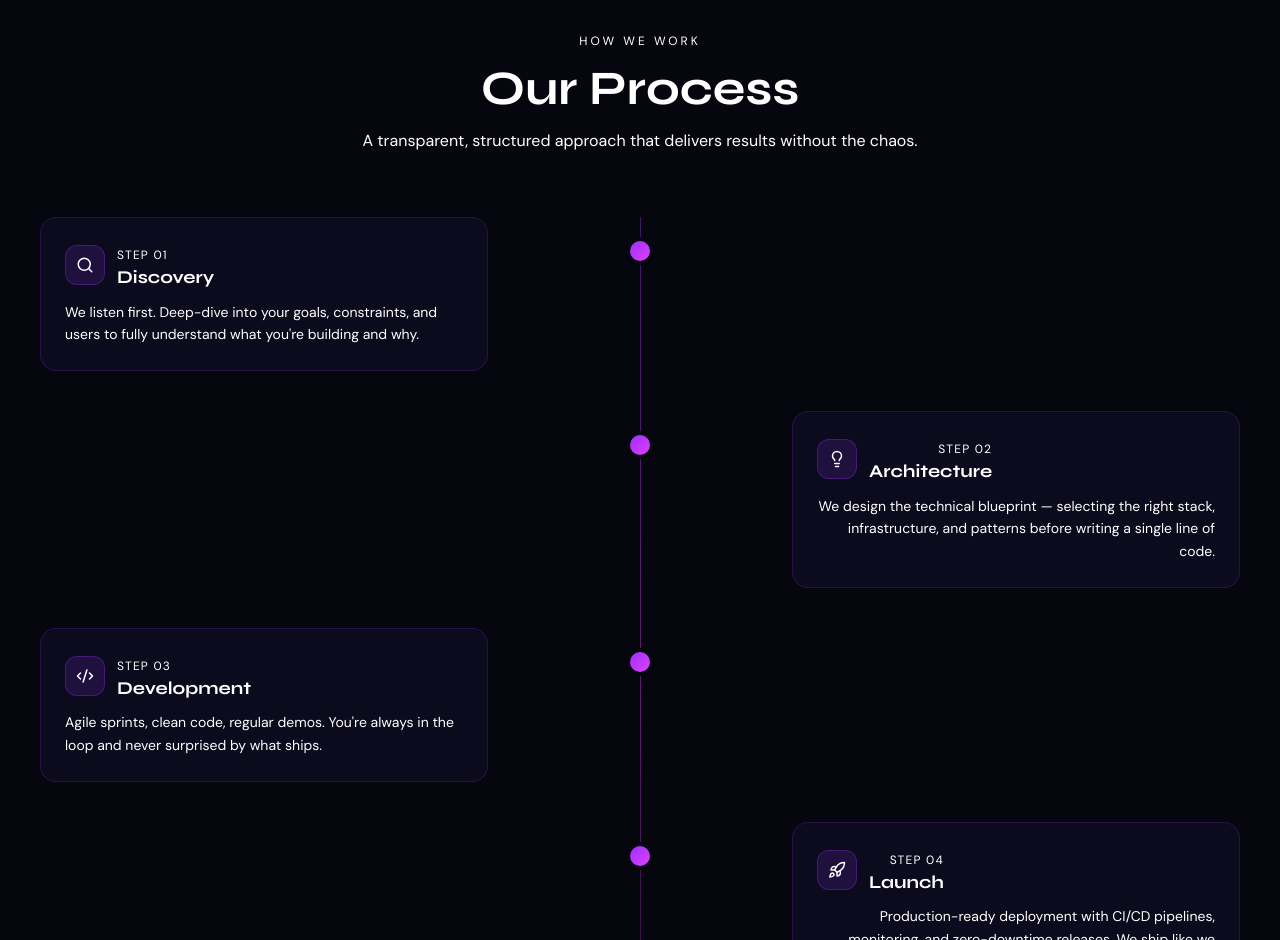
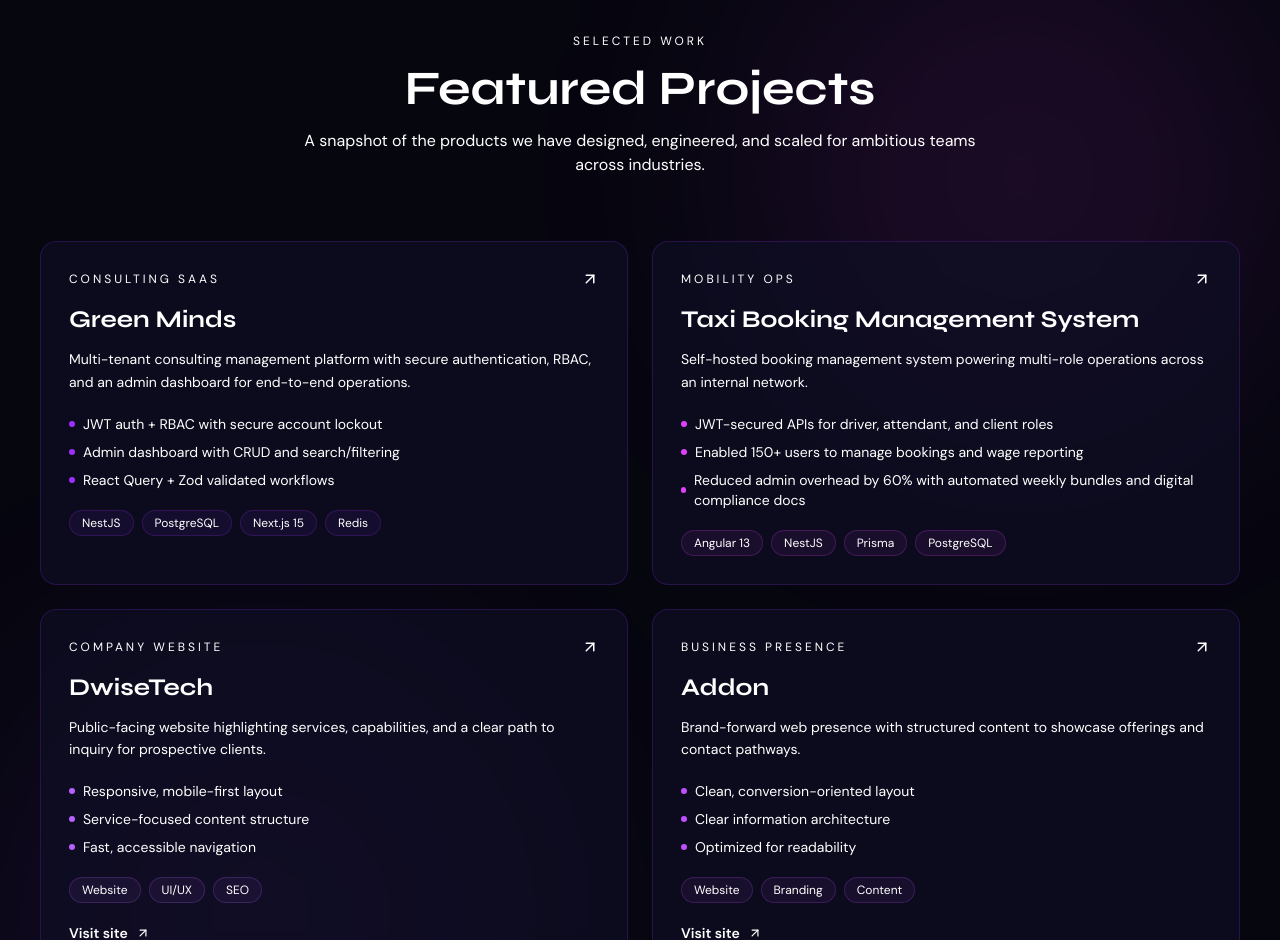
Before and after one commit to danitrical/katal-technologies, a Next.js app: page / in a window 1280 px wide. Shown: the part 1860-2800 px from the top of the page. Built offline with nearby package versions, Linux system fonts and the light colour scheme.

Commit message:
feat: added projects

```diff
--- a/src/app/page.tsx
+++ b/src/app/page.tsx
@@ -1,6 +1,7 @@
 import Navbar from "@/components/Navbar";
 import Hero from "@/components/Hero";
 import Services from "@/components/Services";
+import Projects from "@/components/Projects";
 import TechStack from "@/components/TechStack";
 import Process from "@/components/Process";
 import About from "@/components/About";
@@ -13,6 +14,7 @@ export default function Home() {
       <Navbar />
       <Hero />
       <Services />
+      <Projects />
       <Process />
       <TechStack />
       <About />
--- a/src/components/Footer.tsx
+++ b/src/components/Footer.tsx
@@ -5,7 +5,7 @@ import { Github, Linkedin, Twitter, Mail } from "lucide-react";
 
 const footerLinks = {
   Services: ["Web Development", "Mobile Apps", "Cloud & DevOps", "AI Solutions"],
-  Company: ["About", "Process", "Tech Stack", "Contact"],
+  Company: ["About", "Projects", "Process", "Tech Stack", "Contact"],
 };
 
 export default function Footer() {
--- a/src/components/Hero.tsx
+++ b/src/components/Hero.tsx
@@ -157,8 +157,8 @@ export default function Hero() {
           className="mt-20 pt-10 border-t border-purple-brand/15 grid grid-cols-2 md:grid-cols-4 gap-8 max-w-3xl mx-auto"
         >
           {[
-            { value: "50+", label: "Projects Delivered" },
-            { value: "3", label: "Years of Expertise" },
+            { value: "5+", label: "Projects Delivered" },
+            { value: "1", label: "Years of Expertise" },
             { value: "100%", label: "Client Satisfaction" },
             { value: "4", label: "Core Services" },
           ].map((stat) => (
--- a/src/components/Navbar.tsx
+++ b/src/components/Navbar.tsx
@@ -7,6 +7,7 @@ import { Menu, X } from "lucide-react";
 
 const navLinks = [
   { href: "#services", label: "Services" },
+  { href: "#projects", label: "Projects" },
   { href: "#process", label: "Process" },
   { href: "#tech", label: "Tech Stack" },
   { href: "#about", label: "About" },
--- /dev/null
+++ b/src/components/Projects.tsx
@@ -0,0 +1,194 @@
+"use client";
+
+import { motion } from "framer-motion";
+import { ArrowUpRight } from "lucide-react";
+
+const projects = [
+  {
+    title: "Green Minds",
+    category: "Consulting SaaS",
+    description:
+      "Multi-tenant consulting management platform with secure authentication, RBAC, and an admin dashboard for end-to-end operations.",
+    highlights: [
+      "JWT auth + RBAC with secure account lockout",
+      "Admin dashboard with CRUD and search/filtering",
+      "React Query + Zod validated workflows",
+    ],
+    stack: ["NestJS", "PostgreSQL", "Next.js 15", "Redis"],
+    accent: "#9B30FF",
+  },
+  {
+    title: "Taxi Booking Management System",
+    category: "Mobility Ops",
+    description:
+      "Self-hosted booking management system powering multi-role operations across an internal network.",
+    highlights: [
+      "JWT-secured APIs for driver, attendant, and client roles",
+      "Enabled 150+ users to manage bookings and wage reporting",
+      "Reduced admin overhead by 60% with automated weekly bundles and digital compliance docs",
+    ],
+    stack: ["Angular 13", "NestJS", "Prisma", "PostgreSQL"],
+    accent: "#E040FB",
+  },
+  {
+    title: "DwiseTech",
+    category: "Company Website",
+    description:
+      "Public-facing website highlighting services, capabilities, and a clear path to inquiry for prospective clients.",
+    highlights: [
+      "Responsive, mobile-first layout",
+      "Service-focused content structure",
+      "Fast, accessible navigation",
+    ],
+    stack: ["Website", "UI/UX", "SEO"],
+    accent: "#B860FF",
+    link: "https://dwisetech.com/",
+  },
+  {
+    title: "Addon",
+    category: "Business Presence",
+    description:
+      "Brand-forward web presence with structured content to showcase offerings and contact pathways.",
+    highlights: [
+      "Clean, conversion-oriented layout",
+      "Clear information architecture",
+      "Optimized for readability",
+    ],
+    stack: ["Website", "Branding", "Content"],
+    accent: "#C050FF",
+    link: "https://addon.com.pk",
+  },
+];
+
+export default function Projects() {
+  return (
+    <section id="projects" className="relative py-28 overflow-hidden">
+      {/* Background */}
+      <div className="absolute inset-0 pointer-events-none">
+        <div className="absolute top-0 right-0 w-[520px] h-[520px] rounded-full bg-magenta-brand/10 blur-[120px]" />
+        <div className="absolute bottom-0 left-0 w-[520px] h-[520px] rounded-full bg-purple-brand/10 blur-[120px]" />
+      </div>
+
+      <div className="relative z-10 max-w-7xl mx-auto px-6 lg:px-10">
+        {/* Header */}
+        <motion.div
+          initial={{ opacity: 0, y: 24 }}
+          whileInView={{ opacity: 1, y: 0 }}
+          viewport={{ once: true }}
+          transition={{ duration: 0.6 }}
+          className="text-center mb-16"
+        >
+          <span className="inline-block text-xs font-dm tracking-[0.25em] text-purple-soft/60 uppercase mb-4">
+            Selected Work
+          </span>
+          <h2 className="font-syne font-bold text-4xl md:text-5xl text-white mb-4">
+            Featured <span className="text-gradient">Projects</span>
+          </h2>
+          <p className="text-purple-soft/60 font-dm max-w-2xl mx-auto">
+            A snapshot of the products we have designed, engineered, and scaled
+            for ambitious teams across industries.
+          </p>
+        </motion.div>
+
+        {/* Cards */}
+        <div className="grid grid-cols-1 lg:grid-cols-2 gap-6">
+          {projects.map((project, i) => (
+            <motion.article
+              key={project.title}
+              initial={{ opacity: 0, y: 28 }}
+              whileInView={{ opacity: 1, y: 0 }}
+              viewport={{ once: true }}
+              transition={{ duration: 0.5, delay: i * 0.1 }}
+              className="group relative rounded-2xl border border-purple-brand/20 bg-surface/70 backdrop-blur-sm p-7 card-hover overflow-hidden"
+            >
+              <div
+                className="absolute inset-0 opacity-0 group-hover:opacity-100 transition-opacity duration-500"
+                style={{
+                  background: `radial-gradient(circle at 20% 20%, ${project.accent}22, transparent 60%)`,
+                }}
+              />
+
+              <div className="relative">
+                <div className="flex items-center justify-between mb-4">
+                  <span className="text-xs font-dm tracking-[0.25em] uppercase text-purple-soft/60">
+                    {project.category}
+                  </span>
+                  <ArrowUpRight
+                    size={18}
+                    className="text-purple-soft/50 group-hover:translate-x-0.5 group-hover:-translate-y-0.5 transition-all duration-200"
+                  />
+                </div>
+
+                <h3 className="font-syne font-bold text-2xl text-white mb-3">
+                  {project.title}
+                </h3>
+                <p className="text-purple-soft/60 font-dm text-sm leading-relaxed mb-5">
+                  {project.description}
+                </p>
+
+                <div className="space-y-2 mb-5">
+                  {project.highlights.map((item) => (
+                    <div key={item} className="flex items-center gap-2 text-sm font-dm">
+                      <span
+                        className="w-1.5 h-1.5 rounded-full"
+                        style={{ background: project.accent }}
+                      />
+                      <span className="text-purple-soft/70">{item}</span>
+                    </div>
+                  ))}
+                </div>
+
+                <div className="flex flex-wrap gap-2">
+                  {project.stack.map((tech) => (
+                    <span
+                      key={tech}
+                      className="px-3 py-1 text-xs font-dm rounded-full border"
+                      style={{
+                        borderColor: `${project.accent}35`,
+                        color: project.accent,
+                        background: `${project.accent}12`,
+                      }}
+                    >
+                      {tech}
+                    </span>
+                  ))}
+                </div>
+
+                {project.link && (
+                  <a
+                    href={project.link}
+                    target="_blank"
+                    rel="noreferrer"
+                    className="inline-flex items-center gap-2 mt-5 text-sm font-dm font-semibold text-white"
+                  >
+                    Visit site
+                    <ArrowUpRight size={14} />
+                  </a>
+                )}
+              </div>
+            </motion.article>
+          ))}
+        </div>
+
+        <motion.div
+          initial={{ opacity: 0, y: 16 }}
+          whileInView={{ opacity: 1, y: 0 }}
+          viewport={{ once: true }}
+          transition={{ duration: 0.5, delay: 0.1 }}
+          className="mt-12 flex justify-center"
+        >
+          <a
+            href="#contact"
+            className="group relative flex items-center gap-2 px-6 py-3 rounded-xl text-white font-dm font-semibold text-sm overflow-hidden"
+          >
+            <span className="absolute inset-0 bg-brand-gradient" />
+            <span className="absolute inset-0 opacity-0 group-hover:opacity-100 transition-opacity bg-[linear-gradient(135deg,#B040FF_0%,#FF40FB_100%)]" />
+            <span className="absolute inset-px rounded-xl bg-gradient-to-b from-white/10 to-transparent" />
+            <span className="relative">Start a Project</span>
+            <ArrowUpRight size={16} className="relative group-hover:translate-x-1 transition-transform" />
+          </a>
+        </motion.div>
+      </div>
+    </section>
+  );
+}
```
